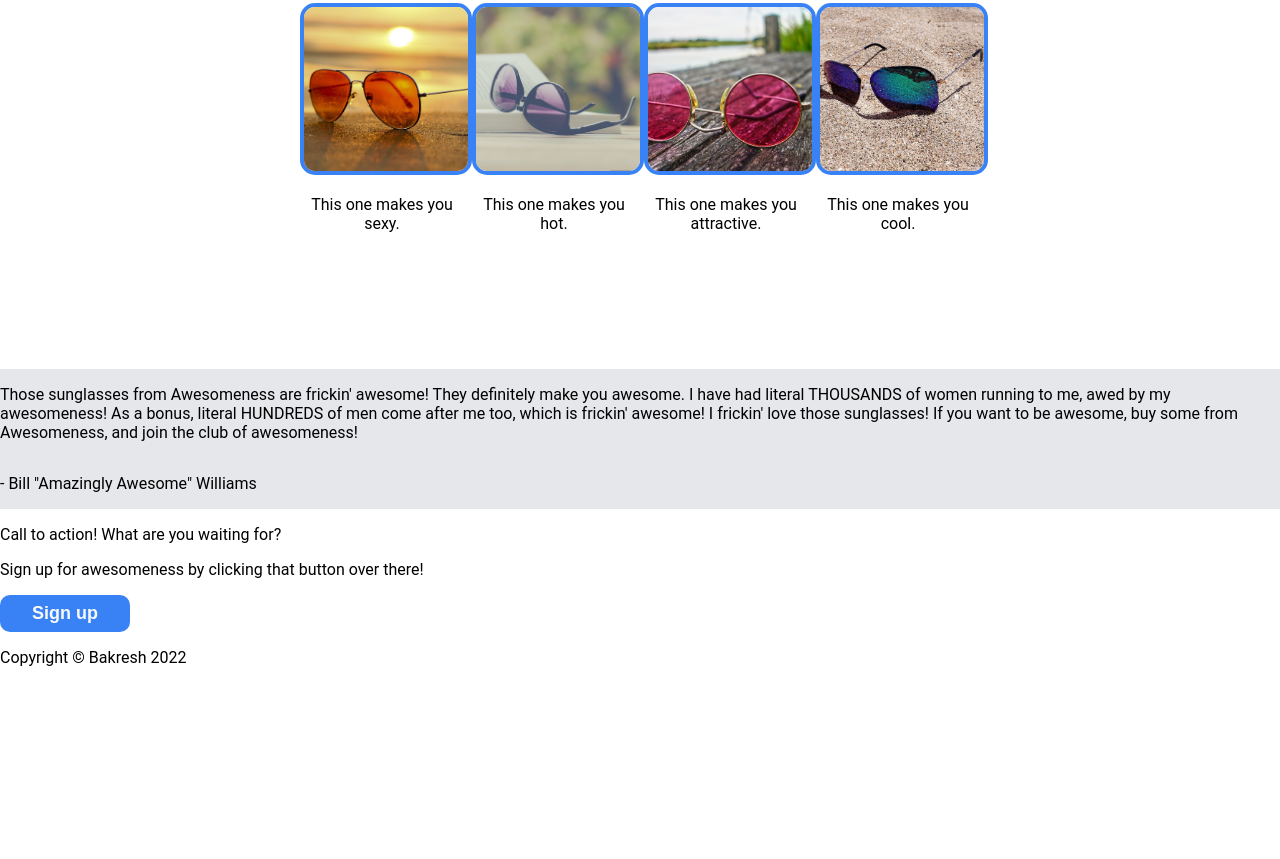
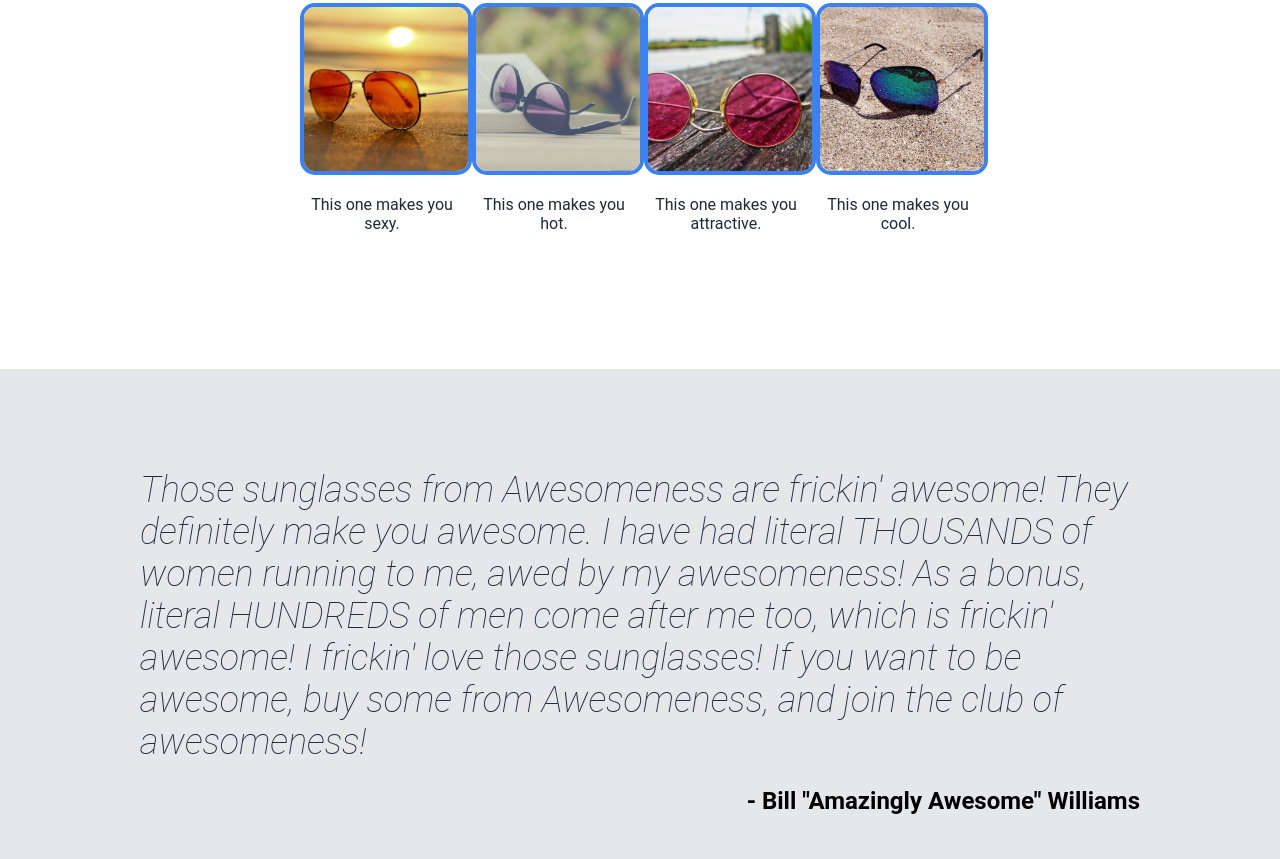
Before and after one commit to Bakresh/odin-landing-page, a plain HTML site: page index.html in a window 1280 px wide. Shown: the part 741-1600 px from the top of the page. Before the commit the page ends 1424 px from the top, so only its background shows below. Drawn offline with Linux system fonts and the light colour scheme.

Commit message:
Add style to the quote section

```diff
--- a/style.css
+++ b/style.css
@@ -102,10 +102,30 @@ button {
 
 .information-images p {
     width: 164px;
+    color: #1F2937;
 }
 
 .quote {
     display: flex;
     flex-direction: column;
     background: #E5E7EB;
+    align-items: center;
+    justify-content: center;
+    padding: 64px 0;
 }
+
+.quotation {
+    font-size: 36px;
+    color: #1F2937;
+    font-weight: lighter;
+    font-style: italic;
+    width: 1000px;
+    margin-bottom: 0;
+}
+
+.source {
+    width: 1000px;
+    text-align: right;
+    font-weight: bold;
+    font-size: 24px;
+}
```
